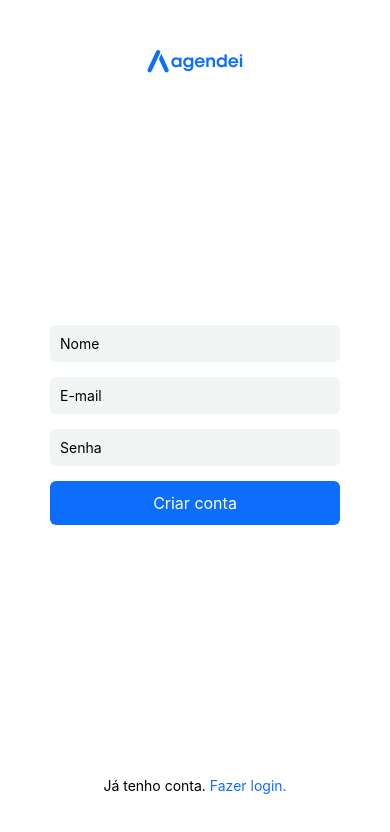
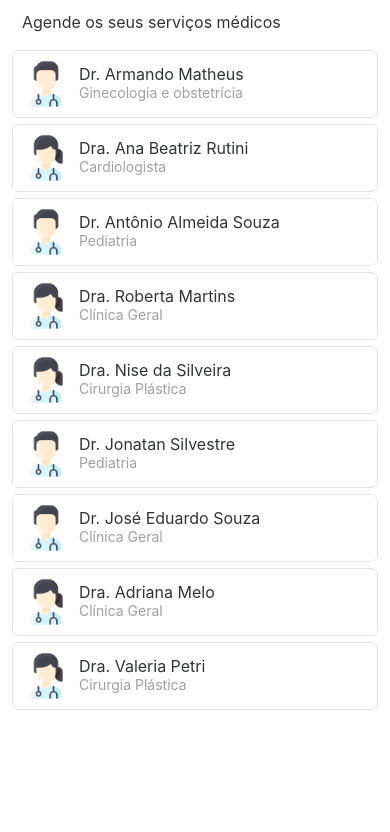
Before and after one commit to GitTec/app-agendamentos, a React Native app: screen / in a window 390 px wide. Shown: the top 832 px of the page. Built offline with nearby package versions, Linux system fonts and the light colour scheme.

Commit message:
Criada parte da tela de profissionais

```diff
--- a/App.js
+++ b/App.js
@@ -1,3 +1,4 @@
+import AbaHome from "./src/screens/abahome/abahome.jsx";
 import Account from "./src/screens/account/account.jsx";
 import Login from "./src/screens/login/login.jsx";
 
@@ -5,7 +6,8 @@ function App() {
 
   return <>
     {/* <Login /> */}
-    <Account />
+    {/* <Account /> */}
+    <AbaHome />
   </>
 }
 
--- /dev/null
+++ b/src/components/doctor/doctor.jsx
@@ -0,0 +1,16 @@
+import { Image, Text, TouchableOpacity, View } from "react-native";
+import { styles } from "./doctor.style";
+
+function Doctor(props) {
+    return <TouchableOpacity style={styles.doctor}>
+        <Image source={props.icon} style={styles.icon}/>
+
+        <View>
+            <Text style={styles.name}>{props.name}</Text>
+            <Text style={styles.specialty}>{props.specialty}</Text>
+        </View>
+
+    </TouchableOpacity>
+}
+
+export default Doctor;
--- /dev/null
+++ b/src/components/doctor/doctor.style.js
@@ -0,0 +1,29 @@
+import { COLORS, FONT_SIZE } from "../../constants/theme.js"
+
+export const styles = {
+    doctor: {
+        flex: 1,
+        backgroundColor: COLORS.white,
+        padding: 8,
+        flexDirection: "row",
+        borderWidth: 1,
+        borderColor: COLORS.gray4,
+        marginTop: 3,
+        marginBottom: 3,
+        borderRadius: 6
+    },
+    name: {
+        fontSize: FONT_SIZE.md,
+        color: COLORS.gray1,
+        marginTop: 5
+    },
+    specialty: {
+        fontSize: FONT_SIZE.sm,
+        color: COLORS.gray3,
+    },
+    icon: {
+        width: 50,
+        height: 50,
+        marginRight: 8
+    }
+}
--- /dev/null
+++ b/src/constants/data.js
@@ -0,0 +1,131 @@
+export const doctors = [
+    {
+        id_doctor: 1,
+        name: "Dr. Armando Matheus",
+        specialty: "Ginecologia e obstetrícia",
+        icon: "M"
+    },
+    {
+        id_doctor: 2,
+        name: "Dra. Ana Beatriz Rutini",
+        specialty: "Cardiologista",
+        icon: "F"
+    },
+    {
+        id_doctor: 3,
+        name: "Dr. Antônio Almeida Souza ",
+        specialty: "Pediatria",
+        icon: "M"
+    },
+    {
+        id_doctor: 4,
+        name: "Dra. Roberta Martins",
+        specialty: "Clínica Geral",
+        icon: "F"
+    },
+    {
+        id_doctor: 5,
+        name: "Dra. Nise da Silveira",
+        specialty: "Cirurgia Plástica",
+        icon: "F"
+    },
+    {
+        id_doctor: 6,
+        name: "Dr. Jonatan Silvestre",
+        specialty: "Pediatria",
+        icon: "M"
+    },
+    {
+        id_doctor: 7,
+        name: "Dr. José Eduardo Souza",
+        specialty: "Clínica Geral",
+        icon: "M"
+    },
+    {
+        id_doctor: 8,
+        name: "Dra. Adriana Melo",
+        specialty: "Clínica Geral",
+        icon: "F"
+    },
+    {
+        id_doctor: 9,
+        name: "Dra. Valeria Petri",
+        specialty: "Cirurgia Plástica",
+        icon: "F"
+    }
+
+];
+
+export const appointments = [
+    {
+        id_appointment: 1,
+        service: "Consulta",
+        doctor: "Dra. Nise da Silveira",
+        specialty: "Cirurgia Plástica",
+        booking_date: "2024-10-25",
+        booking_hour: "08:30",
+    },
+    {
+        id_appointment: 2,
+        service: "Consulta",
+        doctor: "Dr. Antônio Almeida Souza",
+        specialty: "Pediatria",
+        booking_date: "2024-10-28",
+        booking_hour: "15:40",
+    },
+    {
+        id_appointment: 3,
+        service: "Consulta",
+        doctor: "Dra. Roberta Martins",
+        specialty: "Clínica Geral",
+        booking_date: "2024-11-05",
+        booking_hour: "14:15",
+    },
+    {
+        id_appointment: 4,
+        service: "Consulta",
+        doctor: "Dra. Nise da Silveira",
+        specialty: "Cirurgia Plástica",
+        booking_date: "2024-11-18",
+        booking_hour: "11:00",
+    },
+    {
+        id_appointment: 5,
+        service: "Consulta",
+        doctor: "Dr. Antônio Almeida Souza",
+        specialty: "Pediatria",
+        booking_date: "2024-12-02",
+        booking_hour: "10:40",
+    },
+    {
+        id_appointment: 6,
+        service: "Consulta",
+        doctor: "Dra. Roberta Martins",
+        specialty: "Clínica Geral",
+        booking_date: "2024-12-14",
+        booking_hour: "17:30",
+    }
+]
+
+export const doctors_services = [
+    {
+        id_service: 1,
+        description: "Consulta Médica",
+        price: 499.99
+    },
+    {
+        id_service: 2,
+        description: "Drenagem Linfática",
+        price: 650
+    },
+    {
+        id_service: 3,
+        description: "Lipoaspiração",
+        price: 5000
+    },
+    {
+        id_service: 4,
+        description: "Mamoplastia",
+        price: 1700
+    }
+];
--- /dev/null
+++ b/src/screens/abahome/abahome.jsx
@@ -0,0 +1,23 @@
+import { FlatList, Text, View } from "react-native";
+import { styles } from "./abahome.style";
+import { doctors } from "../../constants/data.js"
+import Doctor from "../../components/doctor/doctor.jsx";
+import icon from "../../constants/icon.js"
+
+function AbaHome() {
+    return <View style={styles.container}>
+        <Text style={styles.text}>Agende os seus serviços médicos</Text>
+
+        <FlatList
+            data={doctors}
+            keyExtractor={(doc) => doc.id_doctor}
+            showsVerticalScrollIndicator={false}
+            renderItem={({ item }) => {
+                return <Doctor name={item.name}
+                    icon={item.icon == "M" ? icon.male : icon.female}
+                    specialty={item.specialty} />
+            }} />
+    </View>
+}
+
+export default AbaHome;
--- /dev/null
+++ b/src/screens/abahome/abahome.style.js
@@ -0,0 +1,16 @@
+import { COLORS, FONT_SIZE } from "../../constants/theme.js"
+
+export const styles = {
+    container: {
+        backgroundColor: COLORS.white,
+        flex: 1,
+        padding: 12,
+    },
+    text:{
+        fontSize:FONT_SIZE.md,
+        color:COLORS.gray1,
+        marginBottom:15,
+        marginLeft:10
+    }
+
+}
--- a/src/screens/account/account.js
+++ b/src/screens/account/account.js
@@ -8,7 +8,7 @@ export const styles = {
         justifyContent: "space-between"
     },
     containerLogo: {
-        alignItems: "center"
+        alignItems: "center",
     },
     logo: {
         width: 100,
--- a/src/screens/login/login.style.js
+++ b/src/screens/login/login.style.js
@@ -8,7 +8,7 @@ export const styles = {
         justifyContent: "space-between"
     },
     containerLogo: {
-        alignItems: "center"
+        alignItems: "center",
     },
     logo: {
         width: 100,
```
